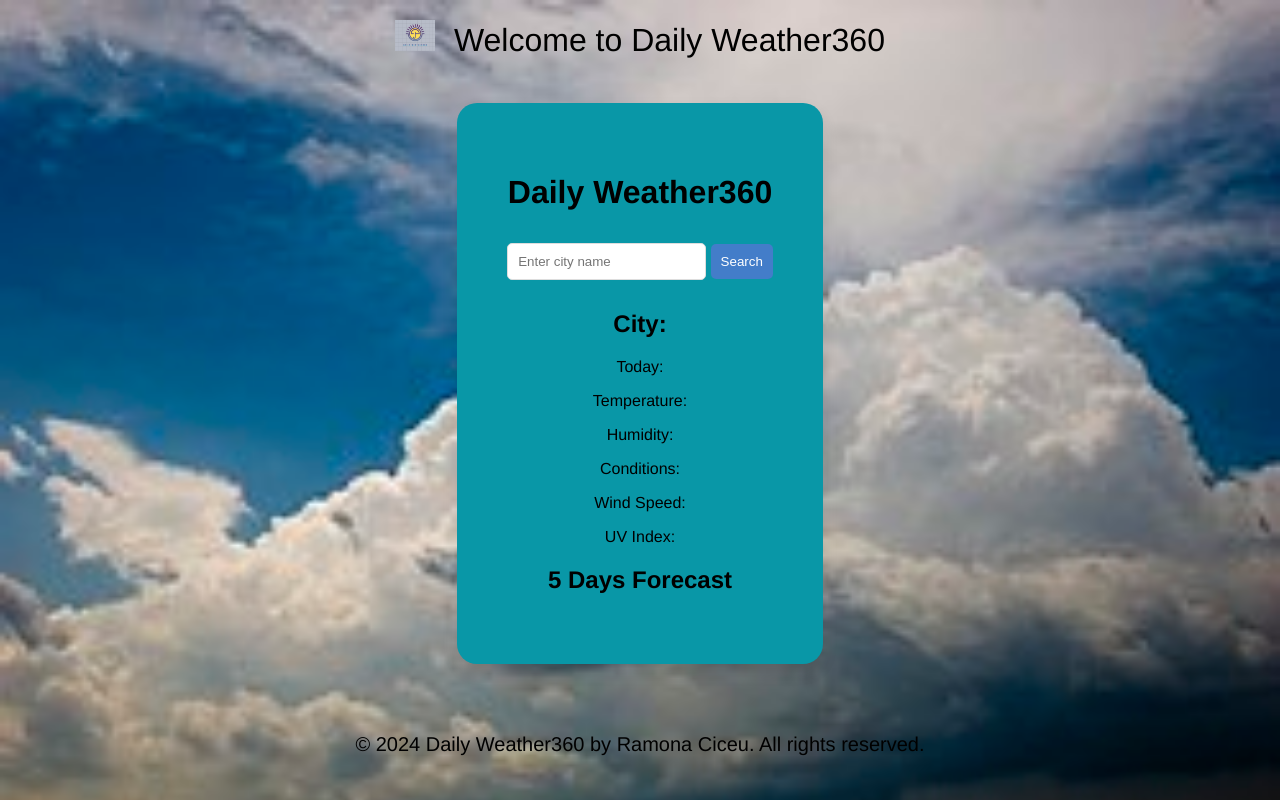
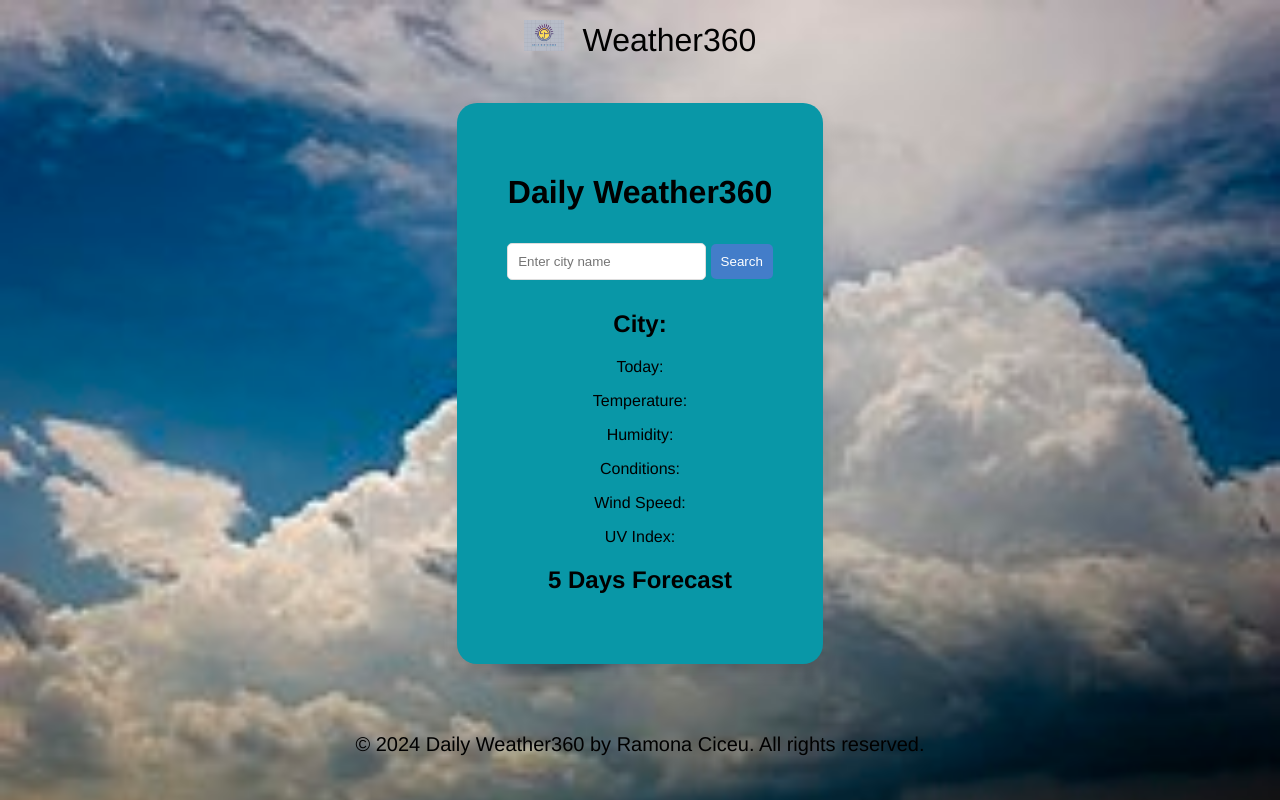
Before and after one commit to Ramona-Ciceu/Ramona-Ciceu.github.io, a plain HTML site: page index.html in a window 1280 px wide. Drawn offline with Linux system fonts and the light colour scheme.

Commit message:
Update index.html

```diff
--- a/index.html
+++ b/index.html
@@ -8,7 +8,7 @@
 </head>
 <body>
     <header> <img src="logo.png" alt="Website Logo" id="logo">
-        Welcome to Daily Weather360</header>
+     Weather360</header>
     <div class="weather-container">
         <h1>Daily Weather360</h1>
         <input type="text" id="city-input" placeholder="Enter city name">
```
